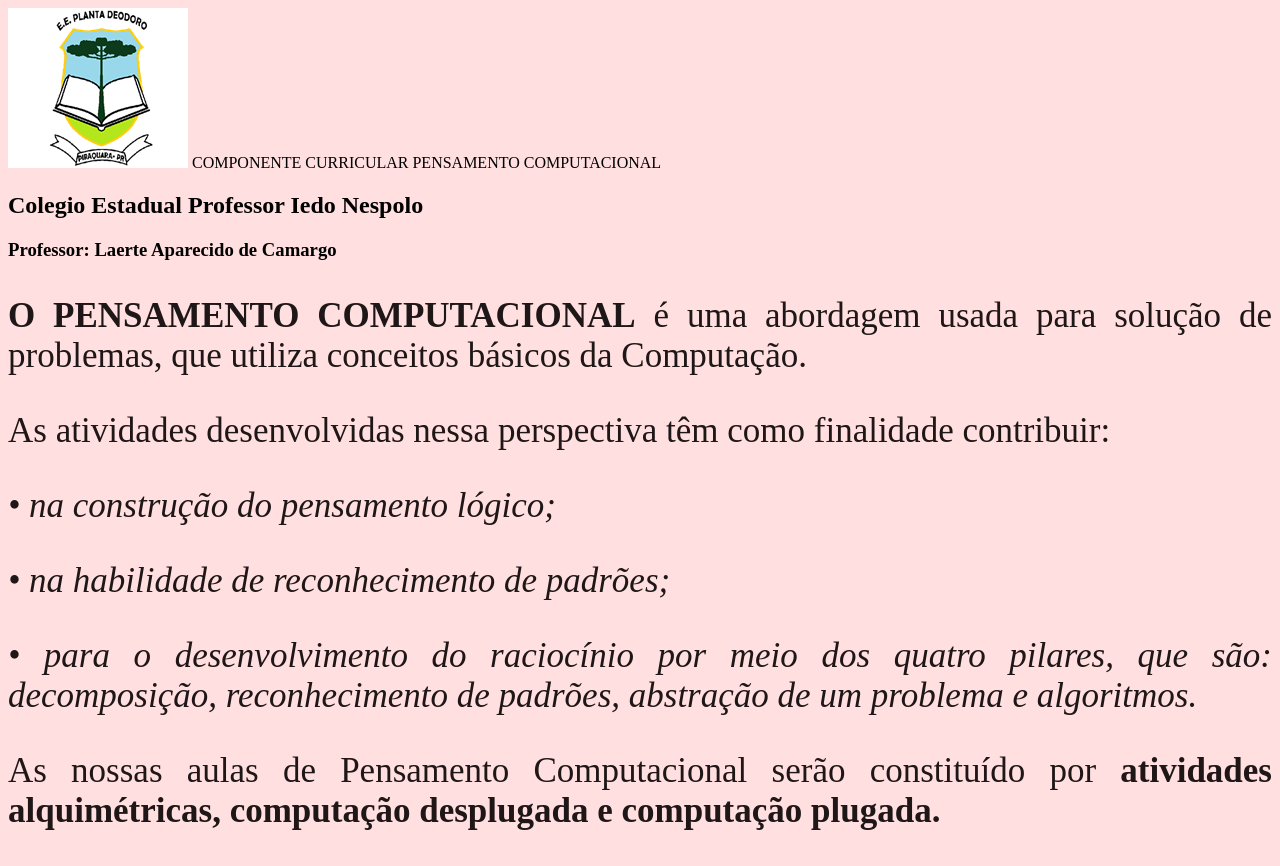
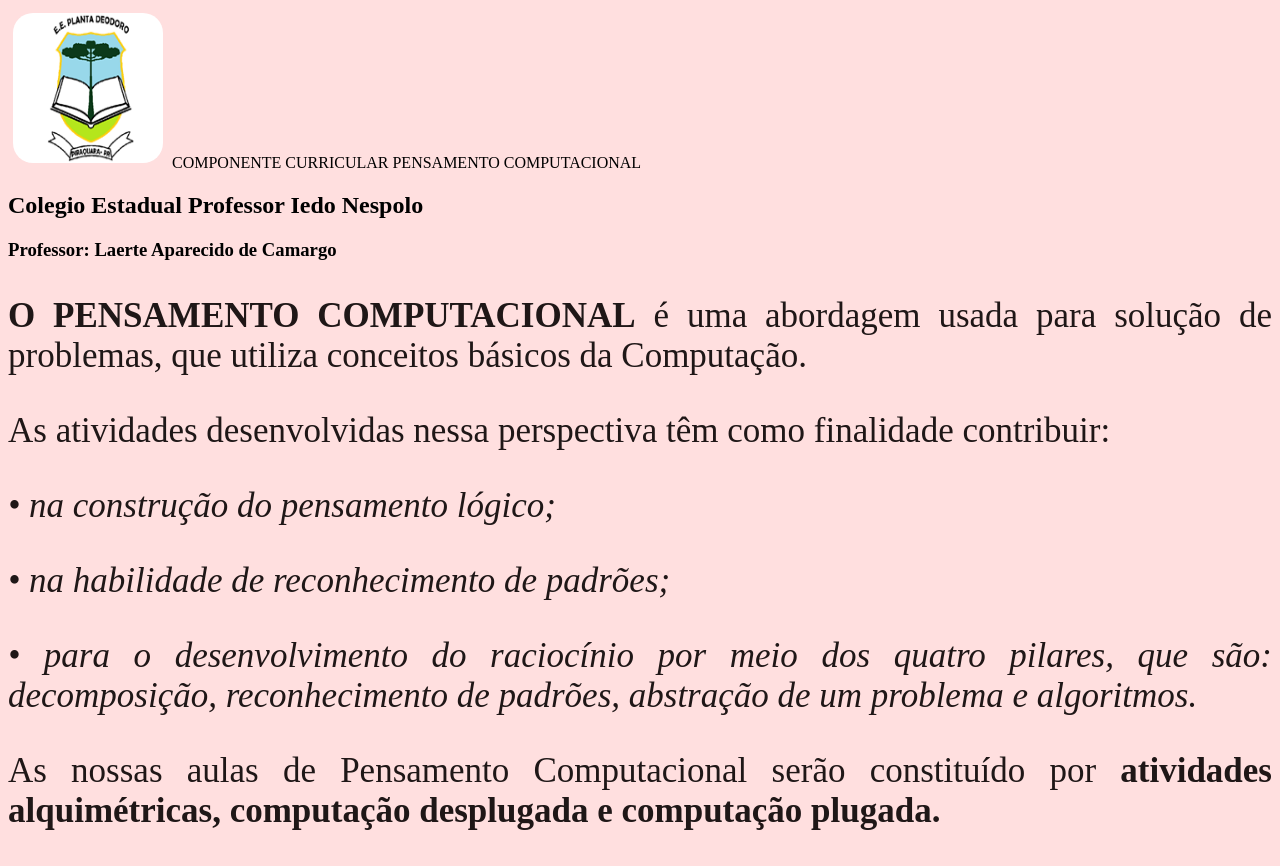
Before and after one commit to Laertecamargo03/TurmaL-3tri, a plain HTML site: page index.html in a window 1280 px wide. Drawn offline with Linux system fonts and the light colour scheme.

Commit message:
atualização imagem no css

```diff
--- a/style.css
+++ b/style.css
@@ -13,3 +13,11 @@ body {
     font-size: 35px;
     text-align: justify;
 }
+
+#imagem {
+    height: 150px;
+    width: 150px;
+    padding: 5px;
+    margin: 0.5px double #30348c;
+    border-radius: 25px;
+}
```
